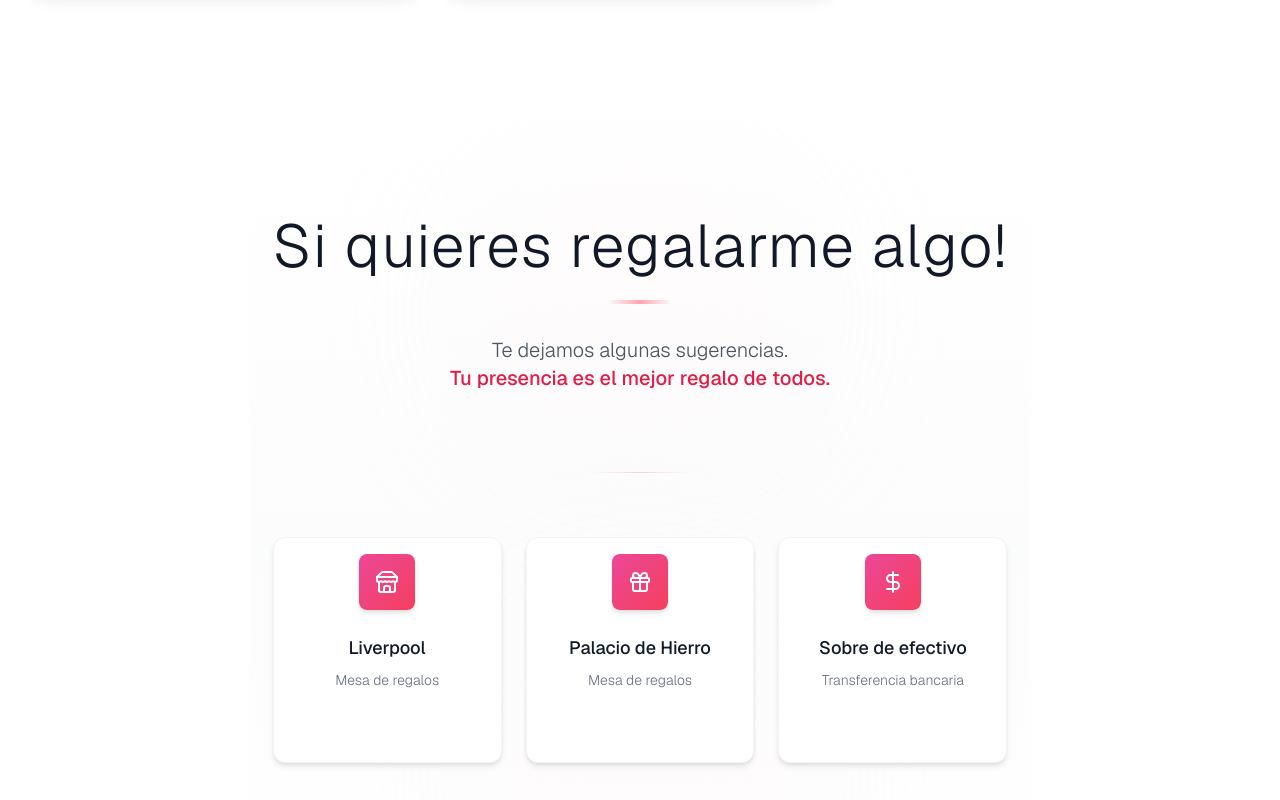
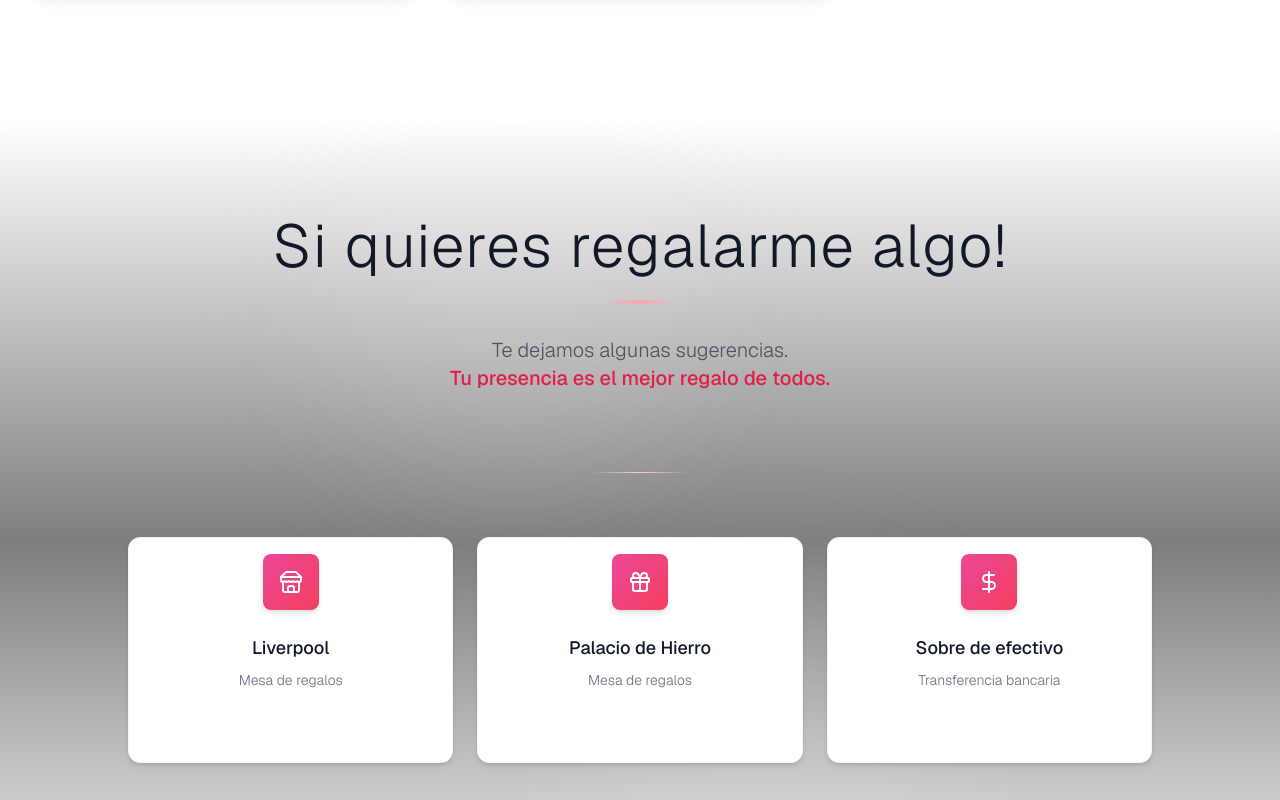
Before and after one commit to rogeliogc345-cell/wedding_rsvp, a Next.js app: page /quinceanera in a window 1280 px wide. Shown: the part 4400-5200 px from the top of the page. Built offline with nearby package versions, Linux system fonts and the light colour scheme; no server answers.

Commit message:
changing gift component

```diff
--- a/components/public/XVAnos/components/GiftQuienceanera1.tsx
+++ b/components/public/XVAnos/components/GiftQuienceanera1.tsx
@@ -95,7 +95,8 @@
 
   return (
     <>
-      <section className="relative min-h-screen bg-gradient-to-b from-white via-gray-50/50 to-white py-24 px-6 overflow-hidden">
+      <section className="relative min-h-screen bg-gradient-to-b from-white via-gray-50/50 to-white py-24 px-24 overflow-hidden bg-black rounded-2xl
+       mx-auto w-full max-w-7xl">
         {/* Decorative elements - subtle */}
         <div className="absolute top-0 left-1/4 w-96 h-96 bg-rose-100/10 rounded-full blur-3xl" />
         <div className="absolute bottom-0 right-1/4 w-96 h-96 bg-pink-100/10 rounded-full blur-3xl" />
```
